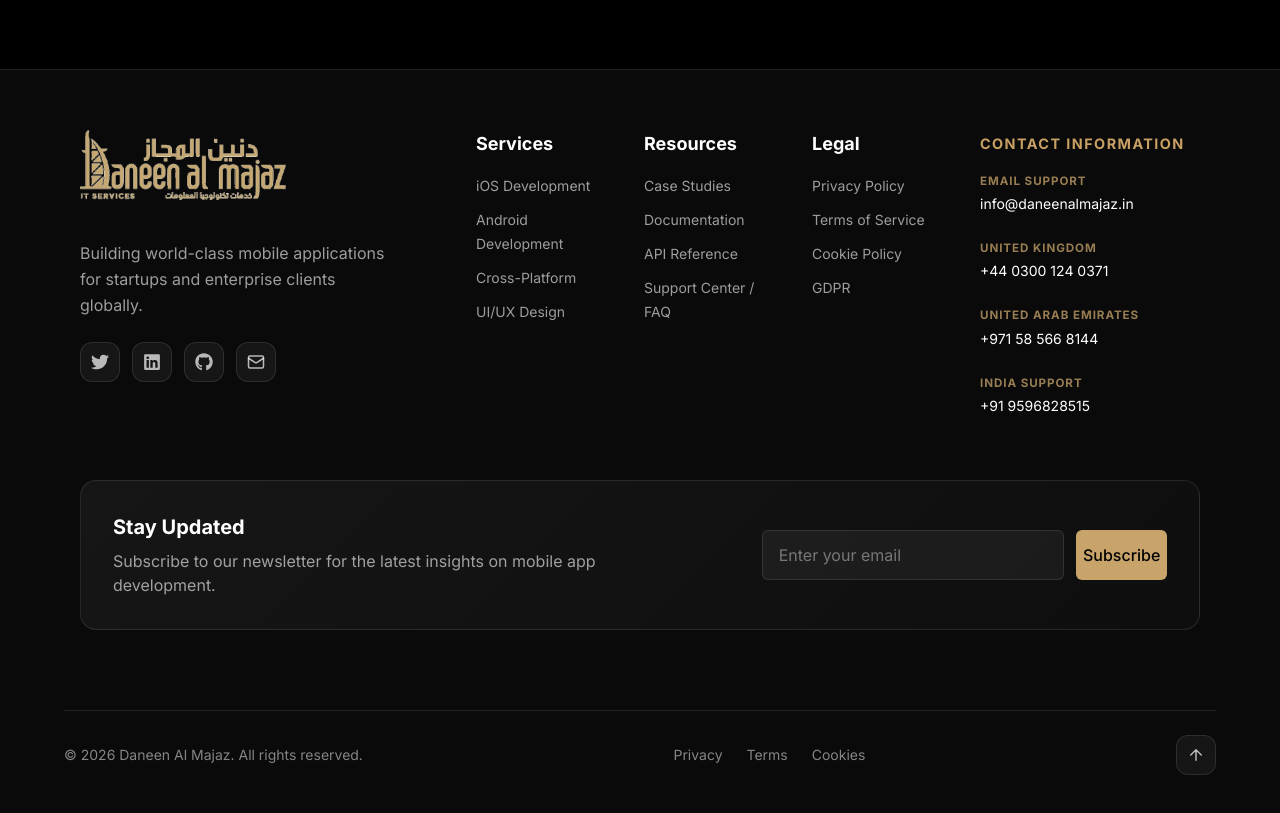
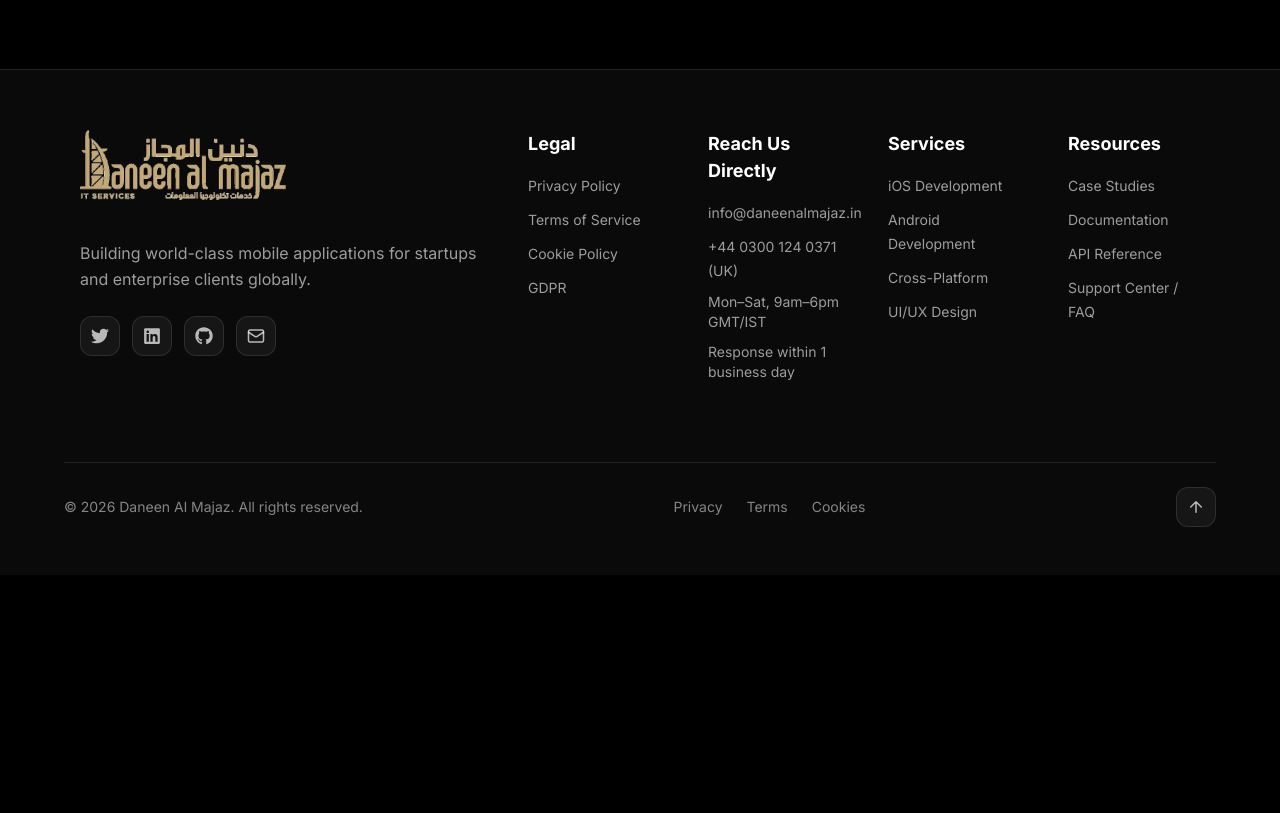
Before and after one commit to faheemnazir/landingpagedan, a React (Vite) app: page /gdpr in a window 1280 px wide. Shown: the part 4680-5493 px from the top of the page. After the commit the page ends 5255 px from the top, so only its background shows below. Built offline with nearby package versions, Linux system fonts and the light colour scheme.

Commit message:
Add direct contact section to footer, remove newsletter, reorder footer columns, revert tech stack tab left-alignment

```diff
--- a/src/components/Footer.css
+++ b/src/components/Footer.css
@@ -22,9 +22,9 @@
   flex-direction: row;
   align-items: flex-start;
   padding: 0px;
-  gap: clamp(32px, 6vw, 96px);
+  gap: 48px;
   width: 100%;
-  justify-content: flex-start;
+  justify-content: space-between;
 }
 
 .footer-brand {
@@ -339,42 +339,3 @@
     text-align: center;
   }
 }
-
-.contact-info-group {
-  min-width: 220px;
-}
-
-.contact-info-group h4 {
-  color: var(--accent-gold, #C8A46B) !important;
-  text-transform: uppercase;
-  letter-spacing: 0.1em;
-  font-size: 0.9rem;
-}
-
-.contact-item {
-  display: flex;
-  flex-direction: column;
-  gap: 4px;
-  margin-bottom: 16px;
-  align-items: flex-start !important;
-}
-
-.contact-label {
-  font-size: 0.725rem;
-  font-weight: 700;
-  text-transform: uppercase;
-  color: rgba(200, 164, 107, 0.75); /* muted gold/bronze style */
-  letter-spacing: 0.08em;
-}
-
-.contact-value {
-  font-size: 0.95rem;
-  color: #ffffff !important;
-  text-decoration: none;
-  font-weight: 500;
-  transition: color 0.2s ease;
-}
-
-.contact-value:hover {
-  color: var(--accent-gold, #C8A46B) !important;
-}
--- a/src/components/Footer.jsx
+++ b/src/components/Footer.jsx
@@ -27,6 +27,24 @@ const Footer = () => {
 
           <div className="footer-links">
             <div className="link-group">
+              <h4>Legal</h4>
+              <ul>
+                <li><Link to="/privacy-policy">Privacy Policy</Link></li>
+                <li><Link to="/terms-and-conditions">Terms of Service</Link></li>
+                <li><Link to="/privacy-policy">Cookie Policy</Link></li>
+                <li><Link to="/gdpr">GDPR</Link></li>
+              </ul>
+            </div>
+            <div className="link-group">
+              <h4>Reach Us Directly</h4>
+              <ul>
+                <li><a href="mailto:info@daneenalmajaz.in">info@daneenalmajaz.in</a></li>
+                <li><a href="tel:+4403001240371">+44 0300 124 0371 (UK)</a></li>
+                <li style={{ color: 'rgba(255, 255, 255, 0.6)', fontSize: '14px', lineHeight: '20px' }}>Mon–Sat, 9am–6pm GMT/IST</li>
+                <li style={{ color: 'rgba(255, 255, 255, 0.6)', fontSize: '14px', lineHeight: '20px' }}>Response within 1 business day</li>
+              </ul>
+            </div>
+            <div className="link-group">
               <h4>Services</h4>
               <ul>
                 <li><a href="/#services">iOS Development</a></li>
@@ -44,48 +62,7 @@ const Footer = () => {
                 <li><a href="/#faq">Support Center / FAQ</a></li>
               </ul>
             </div>
-            <div className="link-group">
-              <h4>Legal</h4>
-              <ul>
-                <li><Link to="/privacy-policy">Privacy Policy</Link></li>
-                <li><Link to="/terms-and-conditions">Terms of Service</Link></li>
-                <li><Link to="/privacy-policy">Cookie Policy</Link></li>
-                <li><Link to="/gdpr">GDPR</Link></li>
-              </ul>
-            </div>
-            <div className="link-group contact-info-group">
-              <h4>Contact Information</h4>
-              <ul>
-                <li className="contact-item">
-                  <span className="contact-label">EMAIL SUPPORT</span>
-                  <a href="mailto:info@daneenalmajaz.in" className="contact-value">info@daneenalmajaz.in</a>
-                </li>
-                <li className="contact-item">
-                  <span className="contact-label">UNITED KINGDOM</span>
-                  <a href="tel:+4403001240371" className="contact-value">+44 0300 124 0371</a>
-                </li>
-                <li className="contact-item">
-                  <span className="contact-label">UNITED ARAB EMIRATES</span>
-                  <a href="tel:+971585668144" className="contact-value">+971 58 566 8144</a>
-                </li>
-                <li className="contact-item">
-                  <span className="contact-label">INDIA SUPPORT</span>
-                  <a href="tel:+919596828515" className="contact-value">+91 9596828515</a>
-                </li>
-              </ul>
-            </div>
           </div>
-        </div>
-
-        <div className="footer-newsletter">
-          <div className="newsletter-text">
-            <h4>Stay Updated</h4>
-            <p>Subscribe to our newsletter for the latest insights on mobile app development.</p>
-          </div>
-          <form className="newsletter-form">
-            <input type="email" placeholder="Enter your email" />
-            <button type="submit" className="btn-subscribe">Subscribe</button>
-          </form>
         </div>
       </div>
 
--- a/src/components/TechStack.css
+++ b/src/components/TechStack.css
@@ -25,10 +25,9 @@
   line-height: 1.6;
 }
 
-/* Tabs Navigation Styling */
 .tech-tabs-container {
   display: flex;
-  justify-content: flex-start;
+  justify-content: center;
   border-bottom: 1px solid rgba(255, 255, 255, 0.08);
   margin-bottom: 48px;
 }
```
